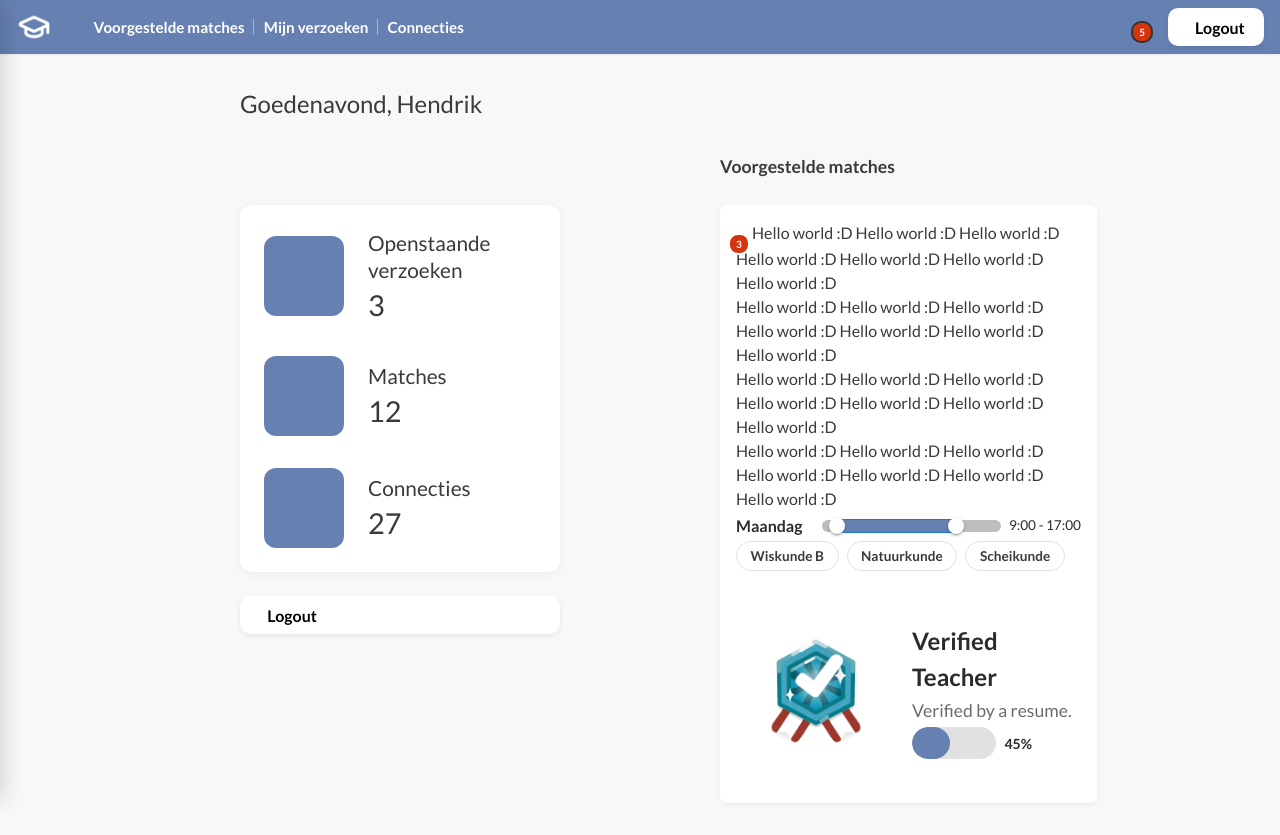
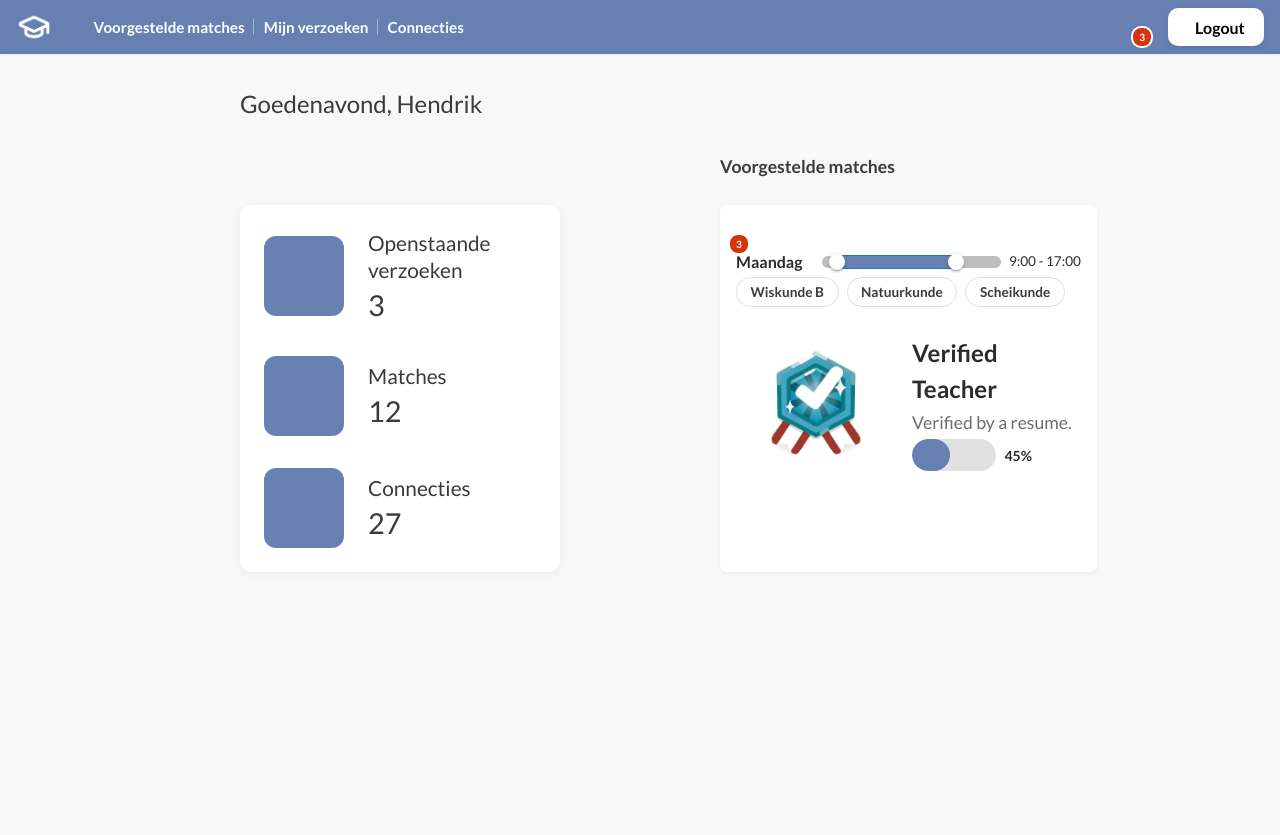
Before and after one commit to al3ksandrs/wailsalutem-digital-learning, a React app in the folder client/: page /student in a window 1280 px wide. After the commit the page ends 800 px from the top, so only its background shows below. Built offline with nearby package versions, Linux system fonts and the light colour scheme; some icons are missing; the HTML template or start-up script is replaced by a standard one.

Commit message:
Update move components on main page

```diff
--- a/client/src/components/Header.tsx
+++ b/client/src/components/Header.tsx
@@ -1,21 +1,24 @@
 import React from 'react';
-import NotificationButton from './notifications/NotificationButton';
 import LogoutButton from './LogoutButton';
 import HamburgerMenu from './HamburgerMenu';
 import logo from '../assets/graduation-cap-white.png';
+import Notifications from './notifications/NotificationParent';
 import '../css/header.css';
 
 interface HeaderProps {
     onLogout?: () => void;
-    onNotificationClick?: () => void;
 }
 
-const Header: React.FC<HeaderProps> = ({ onLogout, onNotificationClick }) => {
+const Header: React.FC<HeaderProps> = ({ onLogout }) => {
     return (
         <header className="topbar">
+
+            {/* MOBILE LEFT: Hamburger */}
             <div className="mobile-left">
                 <HamburgerMenu />
             </div>
+
+            {/* DESKTOP LEFT: Logo + tabs */}
             <div className="topbar-left desktop-left">
                 <img src={logo} alt="Logo" className="topbar-logo" />
                 <nav className="topbar-tabs">
@@ -24,19 +27,15 @@ const Header: React.FC<HeaderProps> = ({ onLogout, onNotificationClick }) => {
                     <button className="topbar-tab">Connecties</button>
                 </nav>
             </div>
+
+            {/* MOBILE RIGHT: Notifications */}
             <div className="mobile-right">
-                <NotificationButton
-                    count={5}
-                    onClick={onNotificationClick}
-                    darkMode={false}
-                />
+                <Notifications />
             </div>
+
+            {/* DESKTOP RIGHT: Notifications + Logout */}
             <div className="topbar-right desktop-right">
-                <NotificationButton
-                    count={5}
-                    onClick={onNotificationClick}
-                    darkMode={true}
-                />
+                <Notifications />
                 <LogoutButton onClick={onLogout} />
             </div>
 
--- a/client/src/pages/StudentMainPage.tsx
+++ b/client/src/pages/StudentMainPage.tsx
@@ -3,15 +3,12 @@ import Header from '../components/Header';
 import ScreenLayout from '../components/ScreenLayout';
 import Notifications from '../components/notifications/NotificationParent';
 import MainInfoPanel from '../components/MainInfoPanel';
-import LogoutButton from '../components/LogoutButton';
 import AvailabilitySlider from '../components/AvailabilitySlider';
 import Modal from '../components/Modal';
 import '../css/student-main.css';
-import SubjectTags from '..//components/SubjectTags';
-import HamburgerMenu from '../components/HamburgerMenu';
+import SubjectTags from '../components/SubjectTags';
 import Achievement from '../components/Achievement';
 import BlueCheck from '../assets/badges/blue-check.png';
-
 
 const StudentMainPage: React.FC = () => {
     const [isModalOpen, setIsModalOpen] = useState(false);
@@ -19,7 +16,11 @@ const StudentMainPage: React.FC = () => {
     const Subjects = ['Wiskunde B', 'Natuurkunde', 'Scheikunde', 'Biologie', 'Informatica', 'Engels'];
 
     return (
-        <><Header></Header>
+        <>
+            <Header
+                onLogout={() => setIsModalOpen(true)}
+            />
+
             <ScreenLayout
                 greeting="Goedenavond, Hendrik"
                 rightTitle="Voorgestelde matches"
@@ -28,60 +29,26 @@ const StudentMainPage: React.FC = () => {
                         <div className="panel-box">
                             <MainInfoPanel pending={3} matches={12} connections={27} />
                         </div>
-                        <LogoutButton onClick={() => setIsModalOpen(true)} />
                     </div>
                 }
                 rightContent={
                     <div className="student-page-placeholder">
                         <Notifications />
-
-                        Hello world :D
-                        Hello world :D
-                        Hello world :D
-                        Hello world :D
-                        Hello world :D
-                        Hello world :D
-                        Hello world :D
                         <div>
-                            Hello world :D
-                            Hello world :D
-                            Hello world :D
-                            Hello world :D
-                            Hello world :D
-                            Hello world :D
-                            Hello world :D
-                        </div>
-                        <div>
-                            Hello world :D
-                            Hello world :D
-                            Hello world :D
-                            Hello world :D
-                            Hello world :D
-                            Hello world :D
-                            Hello world :D
-                        </div>
-                        <div>
-                            Hello world :D
-                            Hello world :D
-                            Hello world :D
-                            Hello world :D
-                            Hello world :D
-                            Hello world :D
-                            Hello world :D
                             <AvailabilitySlider
                                 day="Maandag"
                                 value={[9, 17]}
                                 onChange={(val) => console.log('Maandag availability:', val)}
                             />
                         </div>
+
                         <SubjectTags
                             items={Subjects}
                             maxItems={3}
                             direction="horizontal"
                             showDropdown={true}
                         />
-                    <div><HamburgerMenu />
-                    </div>
+
                         <div>
                             <Achievement
                                 title="Verified Teacher"
@@ -93,6 +60,7 @@ const StudentMainPage: React.FC = () => {
                     </div>
                 }
             />
+
             <Modal
                 isOpen={isModalOpen}
                 onClose={() => setIsModalOpen(false)}
```
Lines whose indentation alone changed are shown as unchanged.
